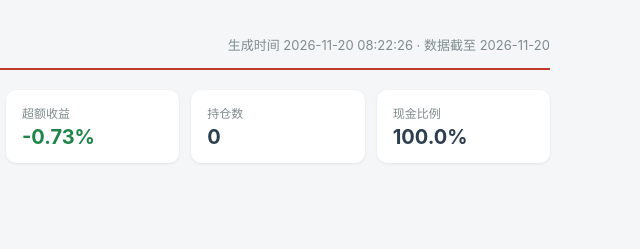
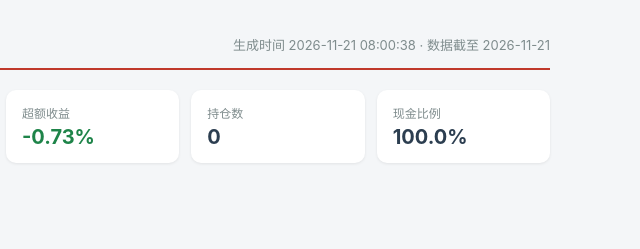
Before and after one commit to Dane666/work, a plain HTML site: page docs/index.html in a window 1280 px wide. Shown: the top 249 px of the page, 640-1280 px from the left. Drawn offline with Linux system fonts and the light colour scheme.

Commit message:
chore(docs): update V8.1 strategy dashboard [skip ci]

```diff
--- a/docs/index.html
+++ b/docs/index.html
@@ -38,7 +38,7 @@
 <div class="wrap">
   <header>
     <h1>V8.1 模拟盘 Dashboard</h1>
-    <div class="meta">生成时间 2026-11-20 08:22:26 · 数据截至 2026-11-20</div>
+    <div class="meta">生成时间 2026-11-21 08:00:38 · 数据截至 2026-11-21</div>
   </header>
 
   <div class="cards">
```
Also changed, not shown: docs/holdings.html (+1 -1 lines), docs/assets/nav_curve.png.
